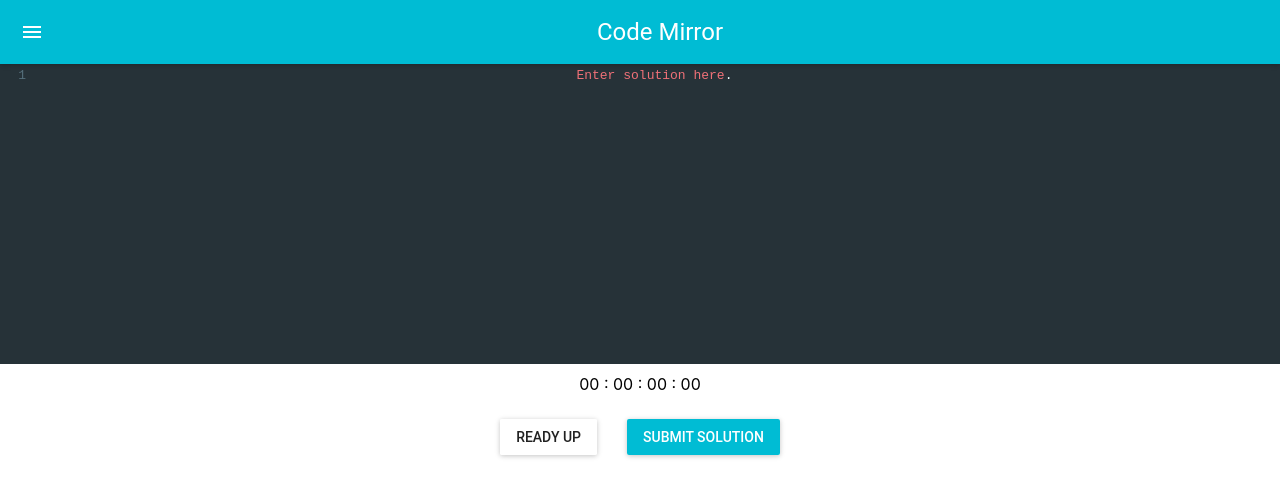
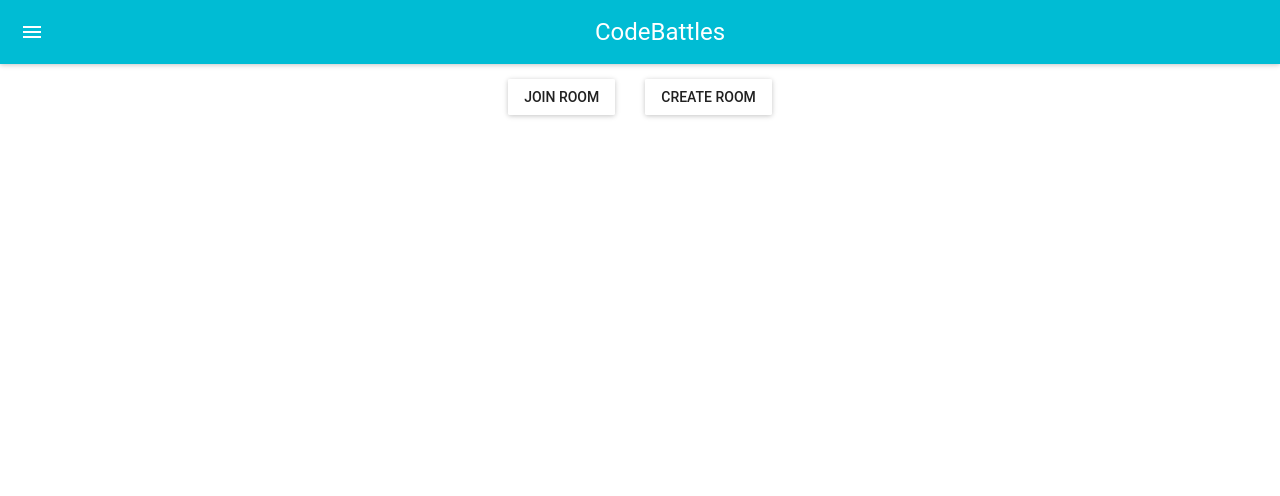
Before and after one commit to tommyli3318/CodeBattles, a React (Create React App) app in the folder frontend/: page / in a window 1280 px wide. Shown: the top 496 px of the page. Built offline with nearby package versions, Linux system fonts and the light colour scheme.

Commit message:
Welcome, Create, Join Room Pages

```diff
--- a/frontend/src/App.js
+++ b/frontend/src/App.js
@@ -1,6 +1,6 @@
 import React, { Component } from 'react';
 import './App.css';
-import CodingPage from './components/CodingPage'
+import CodingPage from './components/WelcomePage'
 
 class App extends Component {
   render() {
--- /dev/null
+++ b/frontend/src/components/WelcomePage.js
@@ -0,0 +1,51 @@
+import React, { Component } from 'react'
+import MuiThemeProvider from 'material-ui/styles/MuiThemeProvider'
+import AppBar from 'material-ui/AppBar'
+import RaisedButton from 'material-ui/RaisedButton'
+import logo from './test-logo.jpg'
+
+//Text Editor
+import {UnControlled as CodeMirror} from 'react-codemirror2'
+import 'codemirror/lib/codemirror.css';
+import 'codemirror/theme/material.css';
+
+import axios from 'axios';
+
+import StopWatch from './StopWatch'
+
+export class WelcomePage extends Component {
+
+    render() {
+
+        return (
+            <MuiThemeProvider>
+                <React.Fragment>
+                    <AppBar title = 'CodeBattles'></AppBar>
+                    <RaisedButton
+                        label = 'Join Room'
+                        primary = {false}
+                        style = {styles.button}
+                        onClick = {this.continue}
+                    ></RaisedButton>
+                    <RaisedButton
+                        label = 'Create Room'
+                        primary = {false}
+                        style = {styles.button}
+                        onClick = {this.continue}
+                    ></RaisedButton>
+                </React.Fragment>
+            </MuiThemeProvider>
+        )
+
+    }
+}
+
+const styles = {
+    button: {
+        color: 'black',
+        margin: 15
+    }
+}
+
+
+export default WelcomePage
```
Also changed, not shown: frontend/src/components/JoinGame.js (added, +10 -0 lines), frontend/src/components/CreateRoom.js (added), frontend/src/components/test-logo.jpg (added).
